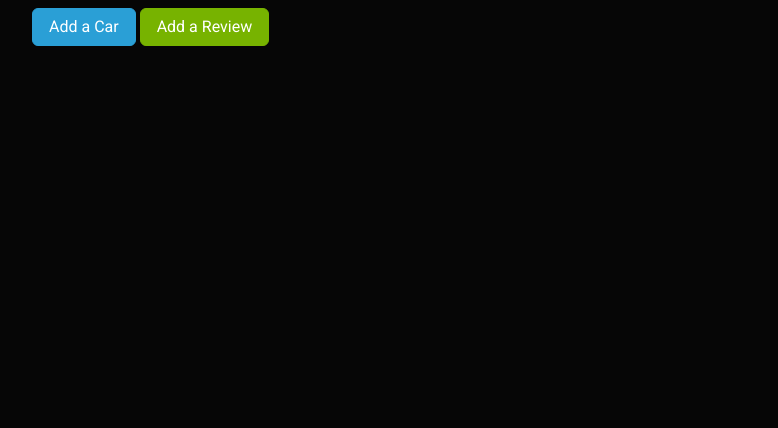
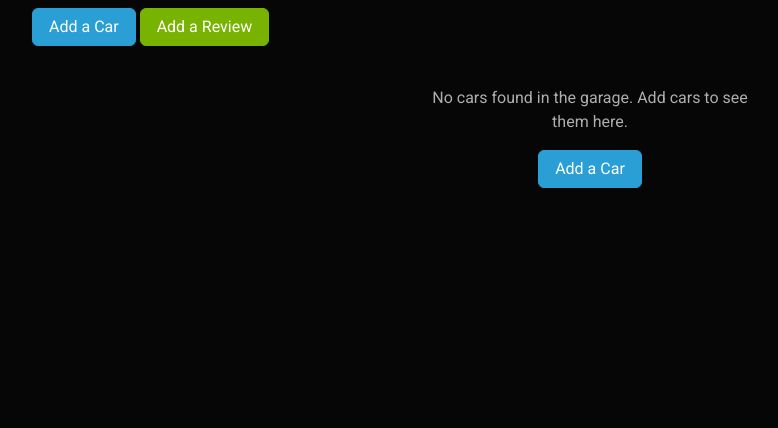
Before and after one commit to humzas0410/DreamGarage-Week10, an ASP.NET Core app: template Views/Garage/Index.cshtml in a window 1280 px wide. Shown: the part 202-630 px from the top of the page, without its empty margins (50-828 px from the left). Run offline with ASP.NET Core 8, Linux system fonts and the light colour scheme; the template is opened without the code that fills it, so the values that code supplies are empty; style sheets or scripts are compiled from the project's sources; some libraries are stand-ins or nearby versions.

Commit message:
8. Added message for if no cars in /Garage

```diff
--- a/Views/Garage/Index.cshtml
+++ b/Views/Garage/Index.cshtml
@@ -13,10 +13,19 @@
 <a href="/Garage/AddReview" class="btn btn-success mb-3">Add a Review</a>
 
 <div class="row row-cols-1 row-cols-md-3 g-4 justify-content-center">
-    @foreach (var car in Model)
+    @if (Model.Any())
     {
-        <div class="col">
-            <partial name="_CarCard" model="car" />
+        @foreach (var car in Model)
+        {
+            <div class="col">
+                <partial name="_CarCard" model="car" />
+            </div>
+        }
+    }
+    else {
+        <div class="text-center mt-5">
+            <p class="text-center">No cars found in the garage. Add cars to see them here.</p>
+            <a href="/Garage/Create" class="btn btn-primary">Add a Car</a>
         </div>
     }
 </div>
```
